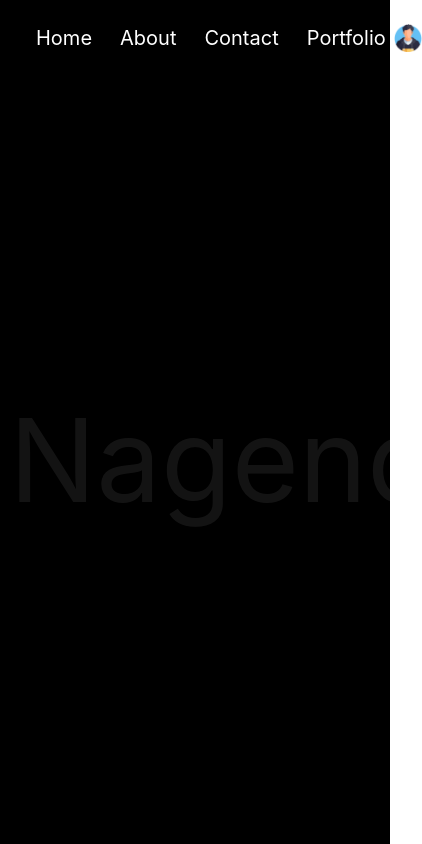
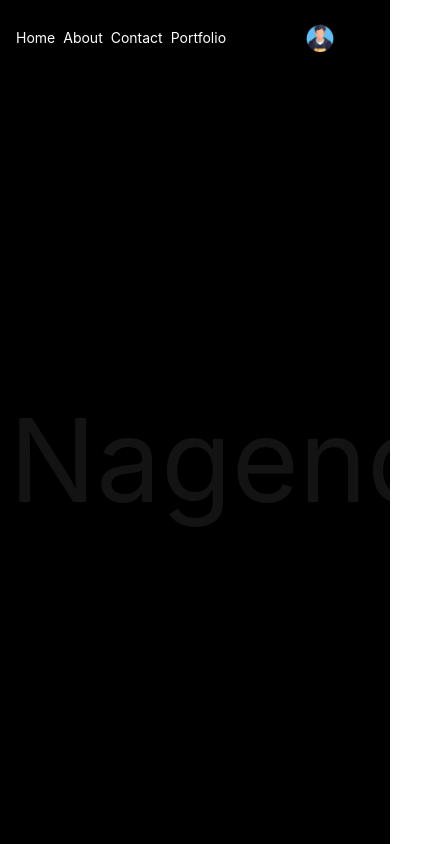
Before and after one commit to Nagendra9Kumar/react-learn, a React (Create React App) app: page / in a window 390 px wide. Shown: the whole page, 422 px wide, since content can reach past the window. Built offline with nearby package versions, Linux system fonts and the light colour scheme.

Commit message:
changes are made at navbar and optimized for small screens

```diff
--- a/src/App.js
+++ b/src/App.js
@@ -3,14 +3,14 @@ import image from './image.png';
 const Nav = () => {
   return (
     <>
-      <nav className="flex bg-black w-screen h-[9vh] justify-between pr-12 items-center">
-        <ul className="flex justify-start gap-7 mr-auto ml-7 px-2 text-white text-xl ">
-          <li><a href="http://127.0.0.1:3000" className='no-underline hover:text-gray-500'>Home</a></li>
-          <li><a href="http://127.0.0.1:3000" className='no-underline hover:text-gray-500'>About</a></li>
-          <li><a href="http://127.0.0.1:3000" className='no-underline hover:text-gray-500'>Contact</a></li>
-          <li><a href="http://127.0.0.1:3000" className='no-underline hover:text-gray-500'>Portfolio</a></li>
+      <nav className="flex bg-black w-screen h-[9vh]  justify-between pr-12 items-center">
+        <ul className="flex justify-start gap-7 max-sm:gap-2 max-sm:ml-2 mr-auto ml-7 px-2 max-sm:text-sm text-white text-xl ">
+          <li><a href="http://127.0.0.1:3000" className='no-underline  hover:text-gray-500'>Home</a></li>
+          <li><a href="http://127.0.0.1:3000" className='no-underline  hover:text-gray-500'>About</a></li>
+          <li><a href="http://127.0.0.1:3000" className='no-underline  hover:text-gray-500'>Contact</a></li>
+          <li><a href="http://127.0.0.1:3000" className='no-underline  hover:text-gray-500'>Portfolio</a></li>
         </ul>
-        <img src={image} alt="image1" className="max-sm:size-7 ml-auto mr-2 md:size-9 hover:animate-spin"></img>
+        <img src={image} alt="image1" className="max-sm:size-7 ml-auto mr-2 size-9 hover:animate-spin"></img>
       </nav>
 
     </>
--- a/src/index.js
+++ b/src/index.js
@@ -7,7 +7,7 @@ import reportWebVitals from './reportWebVitals';
 const root = ReactDOM.createRoot(document.getElementById('root'));
 root.render(
   <React.StrictMode>
-    <App className="overflow-x-hidden h-screen fixed" />
+    <App className="overflow-x-hidden h-screen" />
   </React.StrictMode>
 );
 
```
